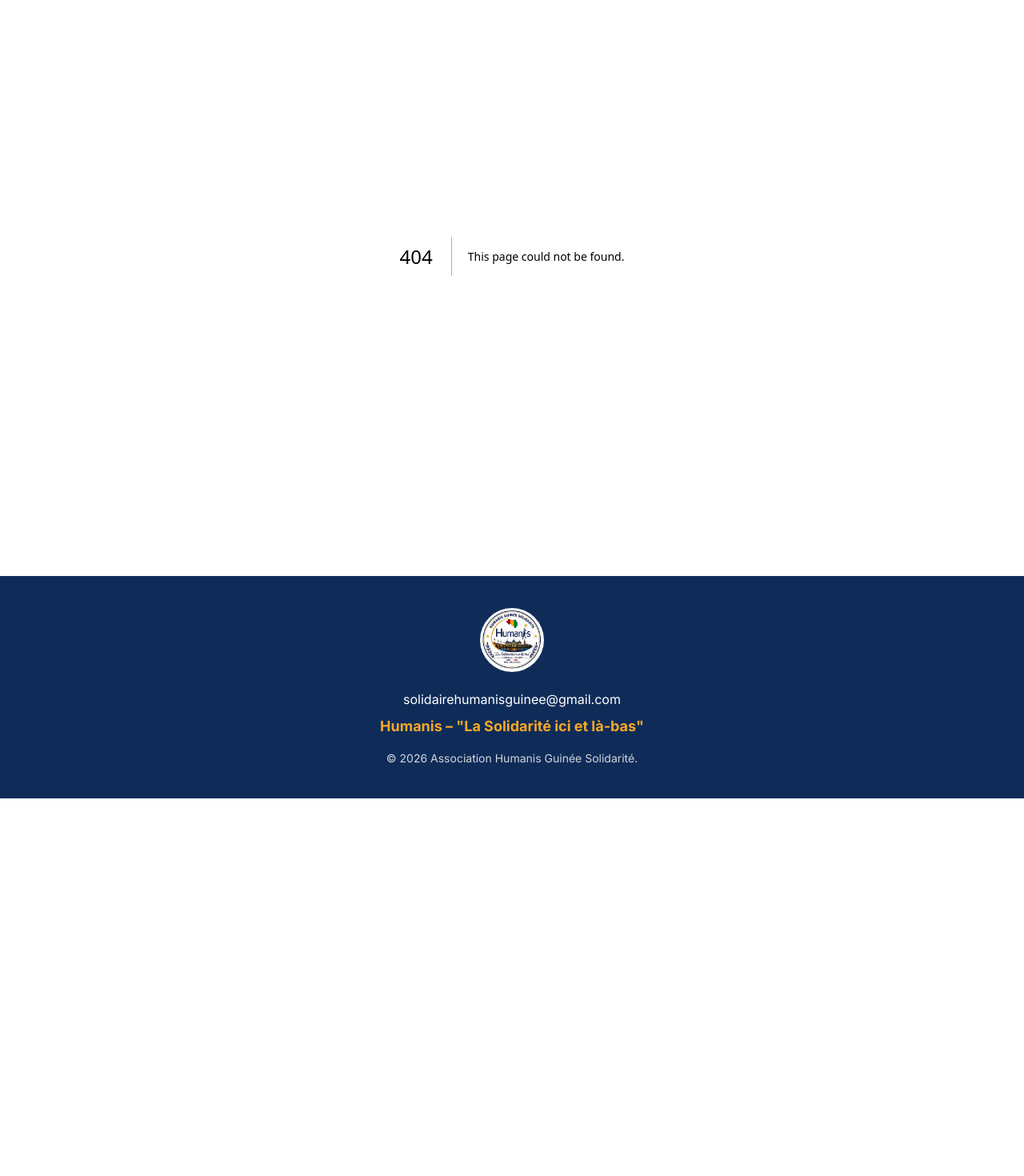
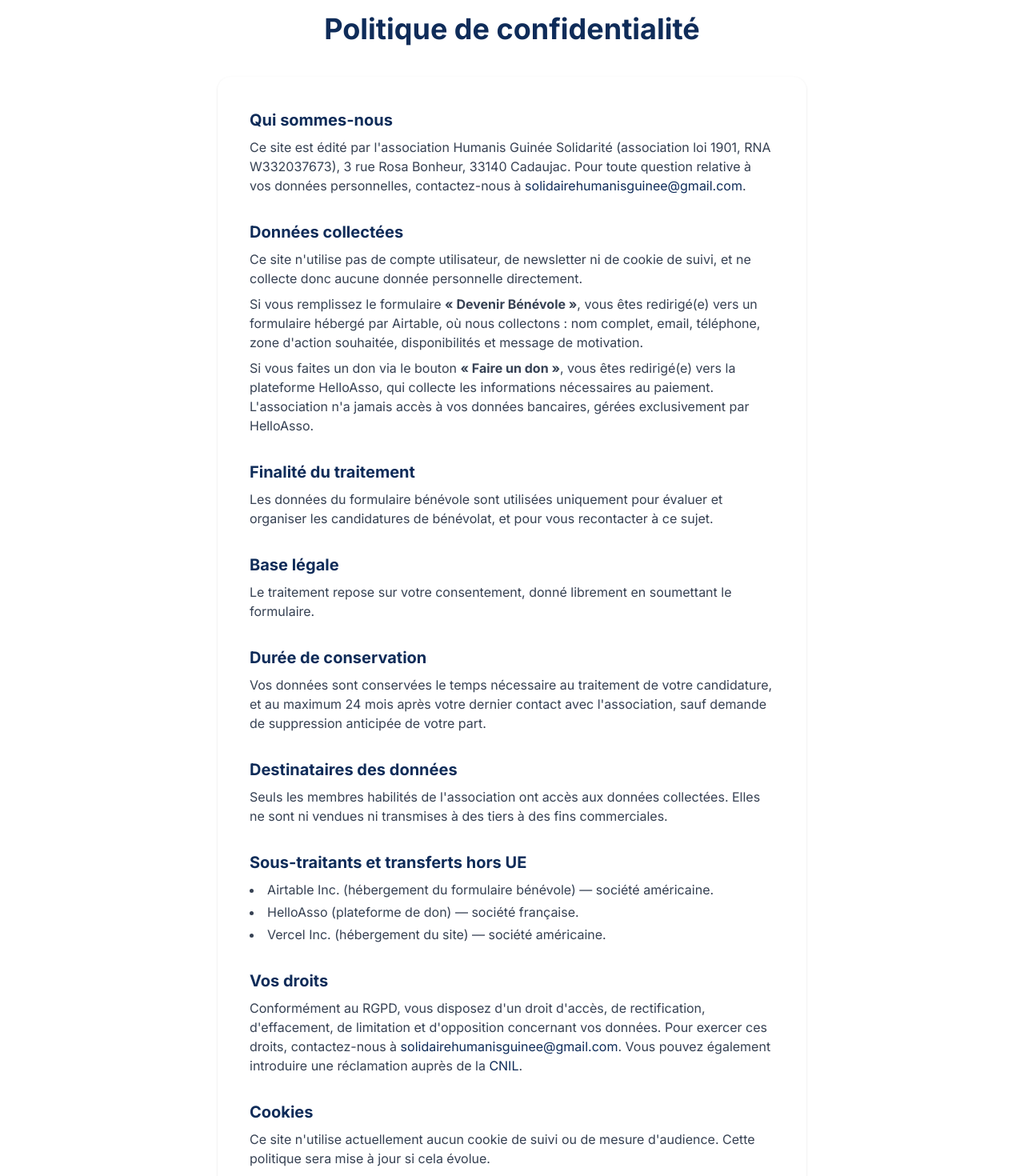
Before and after one commit to solidairehumanisguinee-git/humanis-guinee-site, a Next.js app: page /politique-de-confidentialite in a window 1280 px wide. Before the commit this address had no page. Shown: the part 160-1630 px from the top of the page at 80% size. Before the commit the page ends 1158 px from the top, so only its background shows below. Built offline with nearby package versions, Linux system fonts and the light colour scheme.

Commit message:
Ajout des pages mentions légales et politique de confidentialité

```diff
--- /dev/null
+++ b/app/mentions-legales/page.tsx
@@ -0,0 +1,73 @@
+import type { Metadata } from "next";
+
+export const metadata: Metadata = {
+  title: "Mentions légales | Humanis Guinée Solidarité",
+};
+
+export default function MentionsLegales() {
+  return (
+    <section className="py-24 max-w-3xl mx-auto px-4">
+      <h1 className="text-4xl font-bold text-humanis-blue mb-10 text-center">
+        Mentions légales
+      </h1>
+      <div className="bg-white p-10 rounded-2xl shadow-sm text-gray-700 space-y-8">
+        <div>
+          <h2 className="text-xl font-bold text-humanis-blue mb-2">Éditeur du site</h2>
+          <p>
+            Ce site est édité par l&apos;association <strong>Humanis Guinée Solidarité</strong>,
+            association loi 1901, immatriculée sous le numéro RNA{" "}
+            <strong>W332037673</strong>, dont le siège social est situé au 3 rue Rosa Bonheur,
+            33140 Cadaujac (France).
+          </p>
+          <p className="mt-2">
+            Contact :{" "}
+            <a href="mailto:solidairehumanisguinee@gmail.com" className="text-humanis-blue hover:underline">
+              solidairehumanisguinee@gmail.com
+            </a>
+          </p>
+        </div>
+
+        <div>
+          <h2 className="text-xl font-bold text-humanis-blue mb-2">Directeur de la publication</h2>
+          <p>Mohamed Bah, Président de l&apos;association.</p>
+        </div>
+
+        <div>
+          <h2 className="text-xl font-bold text-humanis-blue mb-2">Hébergement</h2>
+          <p>
+            Ce site est hébergé par Vercel Inc., 440 N Barranca Ave #4133, Covina, CA 91723,
+            États-Unis —{" "}
+            <a
+              href="https://vercel.com"
+              target="_blank"
+              rel="noopener noreferrer"
+              className="text-humanis-blue hover:underline"
+            >
+              vercel.com
+            </a>
+            .
+          </p>
+        </div>
+
+        <div>
+          <h2 className="text-xl font-bold text-humanis-blue mb-2">Propriété intellectuelle</h2>
+          <p>
+            L&apos;ensemble des contenus présents sur ce site (textes, logo, images, mise en
+            page) est la propriété de l&apos;association Humanis Guinée Solidarité, sauf mention
+            contraire, et ne peut être reproduit sans autorisation préalable.
+          </p>
+        </div>
+
+        <div>
+          <h2 className="text-xl font-bold text-humanis-blue mb-2">Liens externes</h2>
+          <p>
+            Ce site propose des liens vers des services tiers indépendants : formulaire de
+            candidature bénévole (Airtable Inc.) et plateforme de don (HelloAsso). Ces services
+            disposent de leurs propres conditions d&apos;utilisation et politiques de
+            confidentialité, sur lesquelles l&apos;association n&apos;a pas de contrôle.
+          </p>
+        </div>
+      </div>
+    </section>
+  );
+}
--- /dev/null
+++ b/app/politique-de-confidentialite/page.tsx
@@ -0,0 +1,120 @@
+import type { Metadata } from "next";
+
+export const metadata: Metadata = {
+  title: "Politique de confidentialité | Humanis Guinée Solidarité",
+};
+
+export default function PolitiqueConfidentialite() {
+  return (
+    <section className="py-24 max-w-3xl mx-auto px-4">
+      <h1 className="text-4xl font-bold text-humanis-blue mb-10 text-center">
+        Politique de confidentialité
+      </h1>
+      <div className="bg-white p-10 rounded-2xl shadow-sm text-gray-700 space-y-8">
+        <div>
+          <h2 className="text-xl font-bold text-humanis-blue mb-2">Qui sommes-nous</h2>
+          <p>
+            Ce site est édité par l&apos;association Humanis Guinée Solidarité (association loi
+            1901, RNA W332037673), 3 rue Rosa Bonheur, 33140 Cadaujac. Pour toute question
+            relative à vos données personnelles, contactez-nous à{" "}
+            <a href="mailto:solidairehumanisguinee@gmail.com" className="text-humanis-blue hover:underline">
+              solidairehumanisguinee@gmail.com
+            </a>
+            .
+          </p>
+        </div>
+
+        <div>
+          <h2 className="text-xl font-bold text-humanis-blue mb-2">Données collectées</h2>
+          <p>
+            Ce site n&apos;utilise pas de compte utilisateur, de newsletter ni de cookie de
+            suivi, et ne collecte donc aucune donnée personnelle directement.
+          </p>
+          <p className="mt-2">
+            Si vous remplissez le formulaire <strong>« Devenir Bénévole »</strong>, vous êtes
+            redirigé(e) vers un formulaire hébergé par Airtable, où nous collectons : nom
+            complet, email, téléphone, zone d&apos;action souhaitée, disponibilités et message de
+            motivation.
+          </p>
+          <p className="mt-2">
+            Si vous faites un don via le bouton <strong>« Faire un don »</strong>, vous êtes
+            redirigé(e) vers la plateforme HelloAsso, qui collecte les informations nécessaires
+            au paiement. L&apos;association n&apos;a jamais accès à vos données bancaires,
+            gérées exclusivement par HelloAsso.
+          </p>
+        </div>
+
+        <div>
+          <h2 className="text-xl font-bold text-humanis-blue mb-2">Finalité du traitement</h2>
+          <p>
+            Les données du formulaire bénévole sont utilisées uniquement pour évaluer et
+            organiser les candidatures de bénévolat, et pour vous recontacter à ce sujet.
+          </p>
+        </div>
+
+        <div>
+          <h2 className="text-xl font-bold text-humanis-blue mb-2">Base légale</h2>
+          <p>Le traitement repose sur votre consentement, donné librement en soumettant le formulaire.</p>
+        </div>
+
+        <div>
+          <h2 className="text-xl font-bold text-humanis-blue mb-2">Durée de conservation</h2>
+          <p>
+            Vos données sont conservées le temps nécessaire au traitement de votre candidature,
+            et au maximum 24 mois après votre dernier contact avec l&apos;association, sauf
+            demande de suppression anticipée de votre part.
+          </p>
+        </div>
+
+        <div>
+          <h2 className="text-xl font-bold text-humanis-blue mb-2">Destinataires des données</h2>
+          <p>
+            Seuls les membres habilités de l&apos;association ont accès aux données collectées.
+            Elles ne sont ni vendues ni transmises à des tiers à des fins commerciales.
+          </p>
+        </div>
+
+        <div>
+          <h2 className="text-xl font-bold text-humanis-blue mb-2">
+            Sous-traitants et transferts hors UE
+          </h2>
+          <ul className="list-disc list-inside space-y-1">
+            <li>Airtable Inc. (hébergement du formulaire bénévole) — société américaine.</li>
+            <li>HelloAsso (plateforme de don) — société française.</li>
+            <li>Vercel Inc. (hébergement du site) — société américaine.</li>
+          </ul>
+        </div>
+
+        <div>
+          <h2 className="text-xl font-bold text-humanis-blue mb-2">Vos droits</h2>
+          <p>
+            Conformément au RGPD, vous disposez d&apos;un droit d&apos;accès, de rectification,
+            d&apos;effacement, de limitation et d&apos;opposition concernant vos données. Pour
+            exercer ces droits, contactez-nous à{" "}
+            <a href="mailto:solidairehumanisguinee@gmail.com" className="text-humanis-blue hover:underline">
+              solidairehumanisguinee@gmail.com
+            </a>
+            . Vous pouvez également introduire une réclamation auprès de la{" "}
+            <a
+              href="https://www.cnil.fr"
+              target="_blank"
+              rel="noopener noreferrer"
+              className="text-humanis-blue hover:underline"
+            >
+              CNIL
+            </a>
+            .
+          </p>
+        </div>
+
+        <div>
+          <h2 className="text-xl font-bold text-humanis-blue mb-2">Cookies</h2>
+          <p>
+            Ce site n&apos;utilise actuellement aucun cookie de suivi ou de mesure
+            d&apos;audience. Cette politique sera mise à jour si cela évolue.
+          </p>
+        </div>
+      </div>
+    </section>
+  );
+}
--- a/components/Footer.tsx
+++ b/components/Footer.tsx
@@ -1,4 +1,5 @@
 import Image from "next/image";
+import Link from "next/link";
 import logo from "@/public/logo.png";
 
 export default function Footer() {
@@ -18,6 +19,15 @@ export default function Footer() {
       <p className="text-gray-300 text-sm mt-4">
         © {new Date().getFullYear()} Association Humanis Guinée Solidarité.
       </p>
+      <p className="text-gray-400 text-xs mt-3 space-x-3">
+        <Link href="/mentions-legales" className="hover:underline hover:text-white">
+          Mentions légales
+        </Link>
+        <span>·</span>
+        <Link href="/politique-de-confidentialite" className="hover:underline hover:text-white">
+          Politique de confidentialité
+        </Link>
+      </p>
     </footer>
   );
 }
--- a/components/Header.tsx
+++ b/components/Header.tsx
@@ -2,16 +2,16 @@ import Image from "next/image";
 import logo from "@/public/logo.png";
 
 const NAV_LINKS = [
-  { href: "#a-propos", label: "À Propos" },
-  { href: "#actions", label: "Nos Actions" },
-  { href: "#contact", label: "Contact" },
+  { href: "/#a-propos", label: "À Propos" },
+  { href: "/#actions", label: "Nos Actions" },
+  { href: "/#contact", label: "Contact" },
 ];
 
 export default function Header() {
   return (
     <header className="fixed w-full z-50 bg-white shadow-sm h-20 flex items-center">
       <div className="max-w-7xl mx-auto px-4 w-full flex justify-between items-center">
-        <a href="#accueil" className="flex items-center gap-3">
+        <a href="/#accueil" className="flex items-center gap-3">
           <span className="relative w-12 h-12 rounded-full overflow-hidden shrink-0">
             <Image src={logo} alt="Humanis Guinée Solidarité" fill className="object-cover" />
           </span>
@@ -27,7 +27,7 @@ export default function Header() {
           ))}
         </nav>
         <a
-          href="#dons"
+          href="/#dons"
           className="bg-humanis-red text-white px-6 py-2 rounded-full font-bold hover:bg-red-700 transition"
         >
           Soutenir
```
